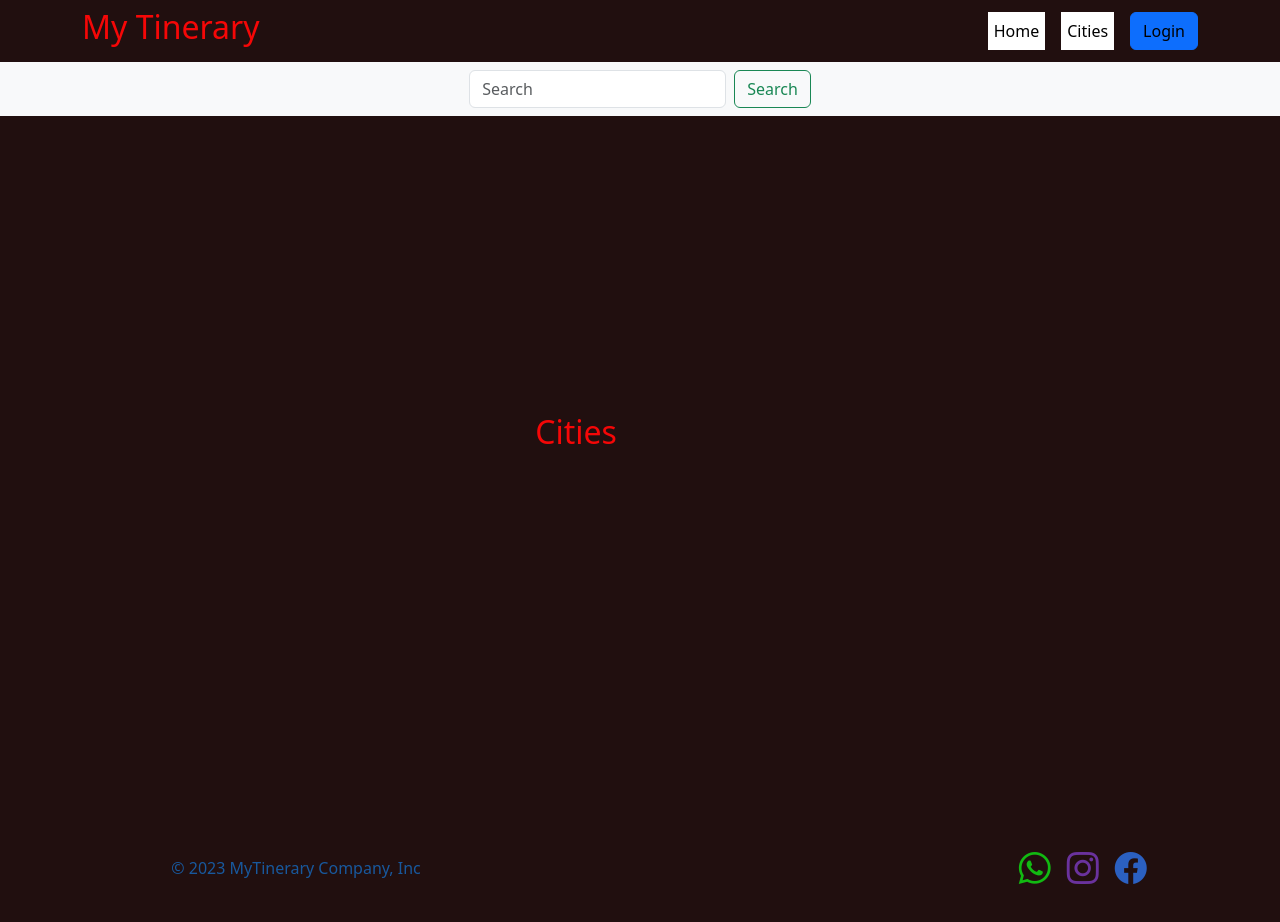
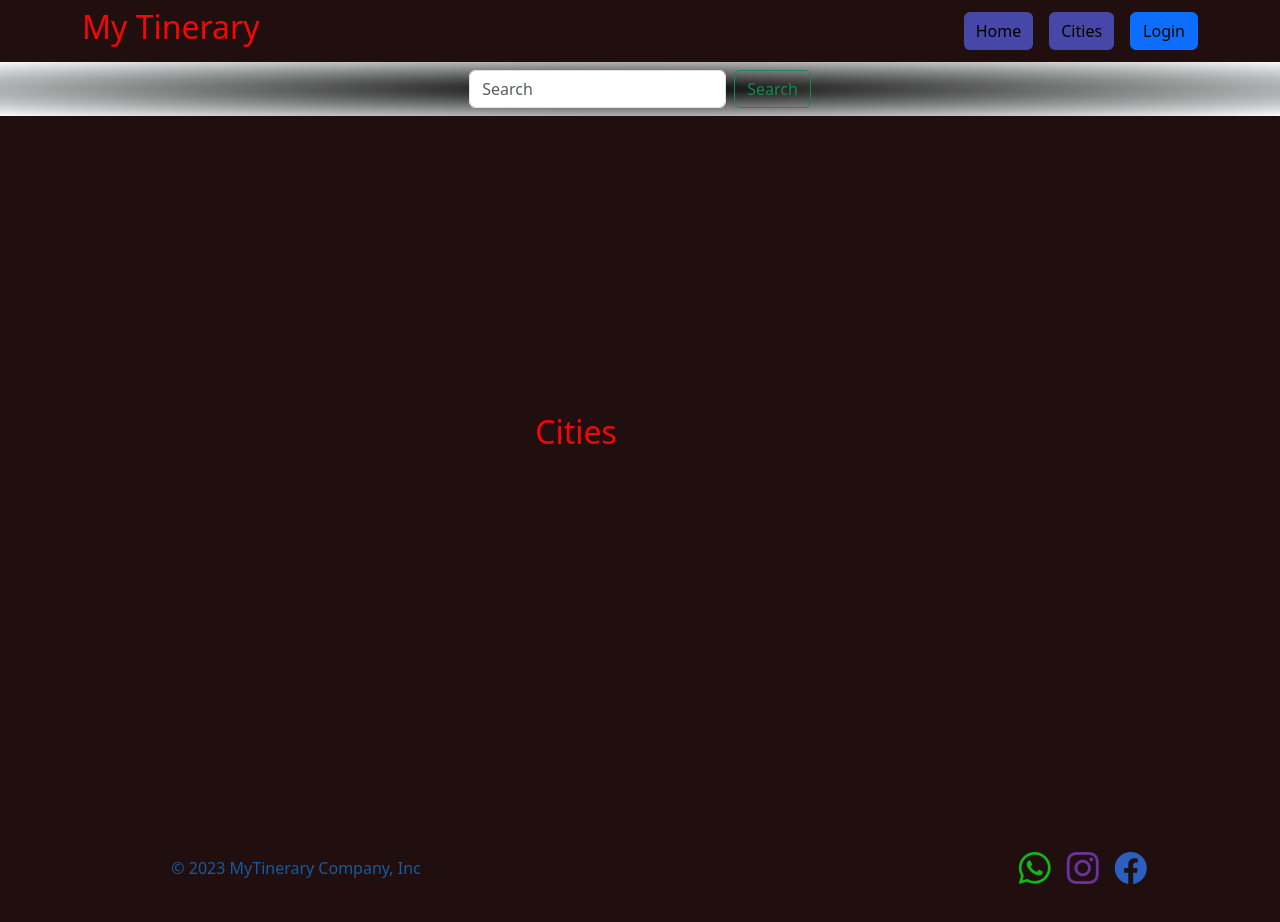
Before and after one commit to juan25258/MyTinerary-DominguezJuanMartin-, a React (Vite) app: page / in a window 1280 px wide. Both pictures are taken after a click on the button "Cities". Shown: the top 922 px of the page. Built offline with nearby package versions, Linux system fonts and the light colour scheme.

Commit message:
creo que esta listo

```diff
--- a/src/App.jsx
+++ b/src/App.jsx
@@ -17,7 +17,7 @@ const router = createBrowserRouter([
 {path:'/Cities',element: <Layout />,
 children:[
   {path:'/Cities',element: <Cities />}
-]}
+]},
 ])
 
 function App() {
--- a/src/componentes/Carousel/Style.css
+++ b/src/componentes/Carousel/Style.css
@@ -6,6 +6,7 @@
 h2.carousel-title{
     display: flex;
     justify-content: center;
+    color: #12adc7;
 }
 .carousel{
     display: flex;
@@ -27,3 +28,9 @@ div.indicadores{
     justify-content: center;
     min-height: 4rem;
 }
+
+h3{
+    display: flex;
+    justify-content: center;
+    color: #ff8c00;
+}
--- a/src/componentes/Carousel/index.jsx
+++ b/src/componentes/Carousel/index.jsx
@@ -77,22 +77,26 @@ const Carousel = () => {
 
   return (
     <>
-        <h2 className='carousel-title'>Cities</h2>
+        <h2 className='carousel-title'>Popular MyTineraries</h2>
         <div className="carousel">
           <Arrow src="/flecha-atras.svg" alt='flecha-atras' fn={prev} />
           <div className=''>
             <div className='carousel-imagenes'>
                 <div className='imagenes'>
                   <img className='' src={images[index]} alt="" />
+                  <h3>City X</h3>
                 </div>
                 <div className='imagenes'>
                   <img className='' src={images1[index]} alt="" />
+                  <h3>City X</h3>
                 </div>
                 <div className='imagenes'>
                   <img className='' src={images2[index]} alt="" />
+                  <h3>City X</h3>
                 </div>
                 <div className='imagenes'>
                   <img className='' src={images3[index]} alt="" />
+                  <h3>City X</h3>
                 </div>
             </div>
 
--- a/src/componentes/Header/Style.css
+++ b/src/componentes/Header/Style.css
@@ -7,8 +7,8 @@ div.botonesnav{
     display: flex;
     gap: 1rem;
   }
-button.botonesnav1, button.botonesnav2{
-    background: #ffffff;
+button.btn.btn-secondary{
+    background: #4747a8;
     border: 0;
 }
 a{
--- a/src/componentes/Header/index.jsx
+++ b/src/componentes/Header/index.jsx
@@ -11,9 +11,9 @@ export default function Header() {
                 <div className="container">
                   <a href="#" className="a-MyTinerary"><h2>My Tinerary</h2></a>
                   <div className="botonesnav">
-                    <button className="botonesnav1" type="button"><LinkHeader to="/">Home</LinkHeader></button>
-                    <button className="botonesnav2" type="button"><LinkHeader to="/Cities">Cities</LinkHeader></button>
-                    <button type="button" className={"btn btn-primary"}> <a href="">Login</a></button>
+                    <button className="btn btn-secondary" type="button"><LinkHeader to="/">Home</LinkHeader></button>
+                    <button className="btn btn-secondary" type="button"><LinkHeader to="/Cities">Cities</LinkHeader></button>
+                    <button type="button" className="btn btn-primary"> <a href="">Login</a></button>
                   </div>
                 </div>
             </nav>
--- a/src/pages/Cities/Styles.css
+++ b/src/pages/Cities/Styles.css
@@ -11,3 +11,6 @@ div.container-fluid{
     height: 80vh;
     align-items: center;
 }
+nav.navbar.bg-body-tertiary{
+    background: radial-gradient(black, transparent);
+}
```
